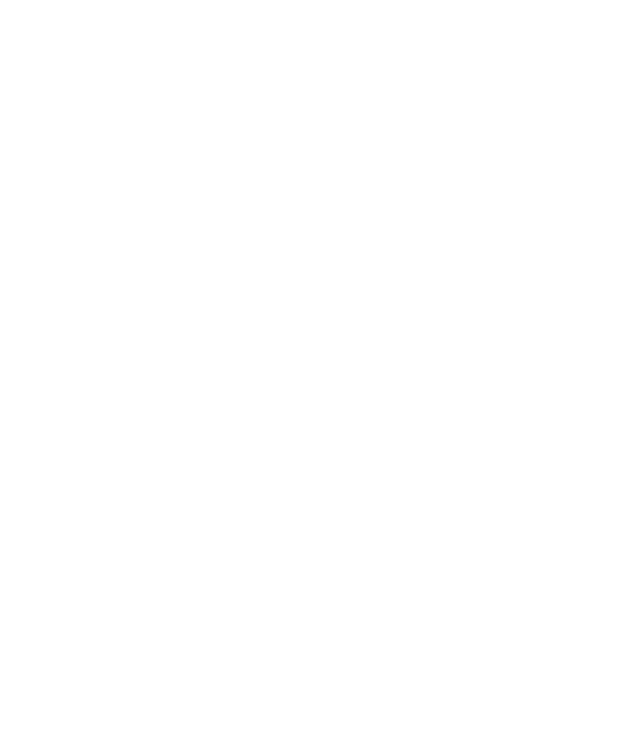
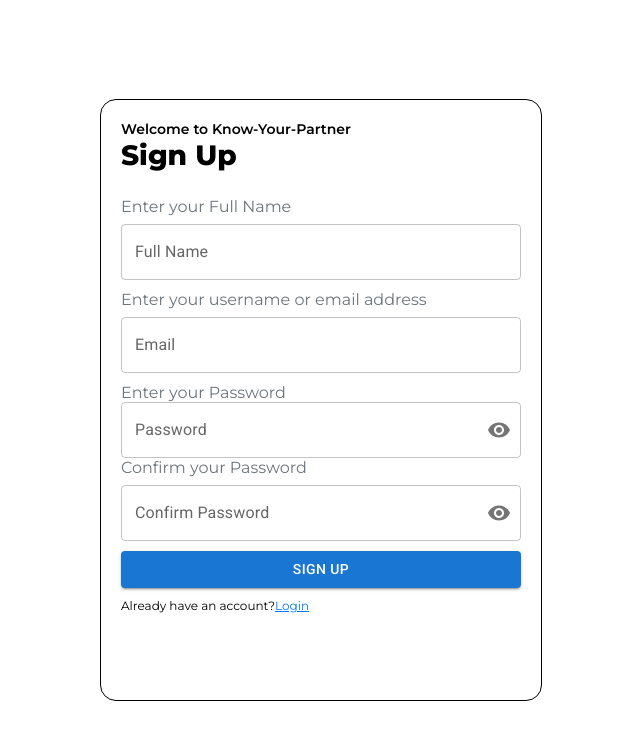
Before and after one commit to sajakshrestha8/Know-Your-Partner, a React (Vite) app: page /signup in a window 1280 px wide. Before the commit this address had no page. Shown: the top 740 px of the page, without its empty margins (319-959 px from the left). Built offline with nearby package versions, Linux system fonts and the light colour scheme; a web font is replaced by a local one.

Commit message:
Added UI for signUp page

```diff
--- a/src/Components/Login/Login.tsx
+++ b/src/Components/Login/Login.tsx
@@ -94,7 +94,10 @@
             LogIn
           </Button>
           <label className="signinOption">
-            Don't have and account?<Link to={"/signUp"}> Sign In</Link>
+            Don't have and account?
+            <Link to={"/signUp"} className="signin">
+              Sign In
+            </Link>
           </label>
         </div>
       </div>
--- a/src/Components/Login/login.css
+++ b/src/Components/Login/login.css
@@ -3,6 +3,7 @@
   justify-content: center;
   align-items: center;
   min-height: 100vh;
+  background-color: white;
 }
 
 .loginWrapper {
@@ -18,7 +19,6 @@
 .inputFeildWrapper {
   display: flex;
   flex-direction: column;
-  gap: 8px;
   padding-bottom: 10px;
 }
 
@@ -41,9 +41,14 @@
 
 .inputHeading {
   color: var(--secondary-color);
+  margin-bottom: 8px;
 }
 
 .signinOption {
   font-size: 12px;
   padding-top: 10px;
 }
+
+.signin {
+  color: var(--primary-color);
+}
--- /dev/null
+++ b/src/Components/SignUp/Signup.tsx
@@ -0,0 +1,126 @@
+import { VisibilityOff, Visibility } from "@mui/icons-material";
+import {
+  Button,
+  FormControl,
+  IconButton,
+  InputAdornment,
+  InputLabel,
+  OutlinedInput,
+  TextField,
+} from "@mui/material";
+import { useState } from "react";
+import "./signup.css";
+import { Link } from "react-router";
+
+const Signup = () => {
+  const [showPassword, setShowPassword] = useState<boolean>(false);
+  const [showConfirmPassword, setShowConfirmPassword] =
+    useState<boolean>(false);
+
+  const handleClickShowPassword = () => setShowPassword((show) => !show);
+  const handleClickShowConfirmPassword = () =>
+    setShowConfirmPassword((show) => !show);
+
+  const handleLogin = () => {
+    console.log("click vayo");
+  };
+  return (
+    <>
+      <div className="mainWrapper">
+        <div className="signupWrapper">
+          <label className="topic">Welcome to Know-Your-Partner</label>
+          <label className="heading">Sign Up</label>
+          <div className="inputFeildWrapper">
+            <label className="inputHeading">Enter your Full Name</label>
+            <TextField
+              id="outlined-basic"
+              label="Full Name"
+              variant="outlined"
+              //   onChange={handlEmailInput}
+            />
+          </div>
+          <div className="inputFeildWrapper">
+            <label className="inputHeading">
+              Enter your username or email address
+            </label>
+            <TextField
+              id="outlined-basic"
+              label="Email"
+              variant="outlined"
+              //   onChange={handlEmailInput}
+            />
+          </div>
+          <div>
+            <label className="inputHeading">Enter your Password</label>
+            <FormControl variant="outlined" fullWidth>
+              <InputLabel htmlFor="outlined-adornment-password">
+                Password
+              </InputLabel>
+              <OutlinedInput
+                id="outlined-adornment-password"
+                type={showPassword ? "text" : "password"}
+                // onChange={handlPasswordInput}
+                endAdornment={
+                  <InputAdornment position="end">
+                    <IconButton
+                      aria-label={
+                        showPassword
+                          ? "hide the password"
+                          : "display the password"
+                      }
+                      onClick={handleClickShowPassword}
+                      edge="end"
+                    >
+                      {showPassword ? <VisibilityOff /> : <Visibility />}
+                    </IconButton>
+                  </InputAdornment>
+                }
+                label="Password"
+              />
+            </FormControl>
+          </div>
+          <div className="inputFeildWrapper">
+            <label className="inputHeading">Confirm your Password</label>
+            <FormControl variant="outlined" fullWidth>
+              <InputLabel htmlFor="outlined-adornment-password">
+                Confirm Password
+              </InputLabel>
+              <OutlinedInput
+                id="outlined-adornment-password"
+                type={showConfirmPassword ? "text" : "password"}
+                // onChange={handlPasswordInput}
+                endAdornment={
+                  <InputAdornment position="end">
+                    <IconButton
+                      aria-label={
+                        showPassword
+                          ? "hide the password"
+                          : "display the password"
+                      }
+                      onClick={handleClickShowConfirmPassword}
+                      edge="end"
+                    >
+                      {showConfirmPassword ? <VisibilityOff /> : <Visibility />}
+                    </IconButton>
+                  </InputAdornment>
+                }
+                label="Confirm Password"
+              />
+            </FormControl>
+          </div>
+          <Button variant="contained" onClick={handleLogin}>
+            Sign Up
+          </Button>
+          <label className="signinOption">
+            Already have an account?
+            <Link to={"/login"} className="signin">
+              Login
+            </Link>
+          </label>
+        </div>
+      </div>
+    </>
+  );
+};
+
+export default Signup;
--- /dev/null
+++ b/src/Components/SignUp/signup.css
@@ -0,0 +1,9 @@
+.signupWrapper {
+  padding: 20px;
+  display: flex;
+  flex-direction: column;
+  max-width: 400px;
+  border: 1px solid black;
+  border-radius: 16px;
+  height: 70vh;
+}
--- a/src/routes.tsx
+++ b/src/routes.tsx
@@ -1,6 +1,7 @@
 import { BrowserRouter, Route, Routes } from "react-router";
 import App from "./App";
 import LogIn from "./Components/Login/Login";
+import Signup from "./Components/SignUp/Signup";
 
 const Router = () => {
   return (
@@ -8,6 +9,7 @@
       <Routes>
         <Route path="/" element={<App />} />
         <Route path="/login" element={<LogIn />} />
+        <Route path="/signup" element={<Signup />} />
       </Routes>
     </BrowserRouter>
   );
```
Also changed, not shown: src/App.css (+19 -19 lines), 1 other file (tests, documents, lock files or other folders).
